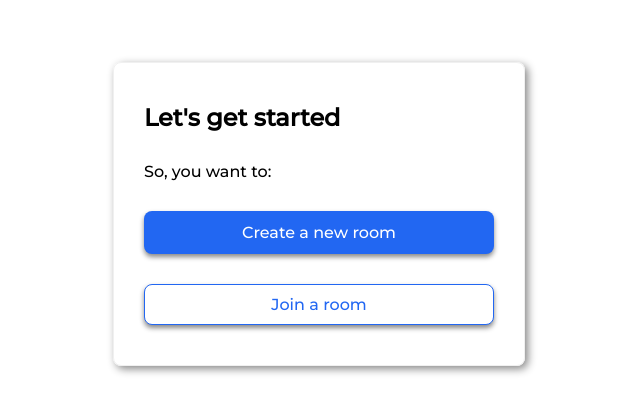
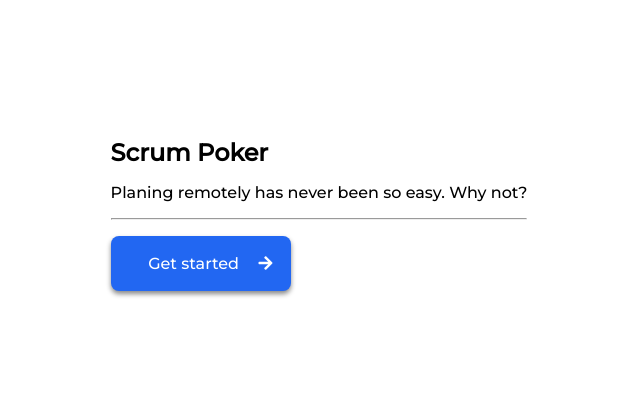
Before and after one commit to StarfruitTree/scrum-poker, a React app: page / in a window 1280 px wide. Shown: the part 186-598 px from the top of the page, without its empty margins (321-961 px from the left). Built offline with nearby package versions, Linux system fonts and the light colour scheme.

Commit message:
Add Icon component and fix some coding conventions

```diff
--- a/src/components/Button/index.tsx
+++ b/src/components/Button/index.tsx
@@ -1,29 +1,21 @@
 import React from 'react';
-import Style from './style.module.scss';
+import style from './style.module.scss';
+import { Icon } from '@scrpoker/components';
 
 interface Props {
-  buttonType: string;
-  iconClassName?: string;
+  type: string;
+  icon?: string;
   className?: string;
 }
 
-const Button: React.FC<Props> = ({
-  buttonType,
-  iconClassName,
-  children,
-  className,
-}) => {
+const Button: React.FC<Props> = ({ type, icon, children, className }) => {
   const classes =
-    className === undefined
-      ? Style[buttonType]
-      : Style[buttonType] + ' ' + className;
+    className === undefined ? style[type] : style[type] + ' ' + className;
 
   return (
     <button className={classes} type="button">
       <span>{children}</span>
-      {iconClassName === undefined ? null : (
-        <i className={'fas fa-' + iconClassName} />
-      )}
+      {icon && <Icon icon={icon} />}
     </button>
   );
 };
--- a/src/components/Button/style.module.scss
+++ b/src/components/Button/style.module.scss
@@ -6,7 +6,7 @@
   outline: none;
   box-shadow: 0px 3px 5px #888888;
   border-radius: 8px;
-  padding: 10px;
+  padding: 1rem;
   font-size: 1rem;
   width: 100%;
 
--- /dev/null
+++ b/src/components/Icon/index.tsx
@@ -0,0 +1,11 @@
+import React from 'react';
+
+interface Props {
+  icon: string;
+}
+
+const Icon: React.FC<Props> = ({ icon }) => {
+  return <i className={'fas fa-' + icon} />;
+};
+
+export default Icon;
--- a/src/components/index.ts
+++ b/src/components/index.ts
@@ -1,4 +1,5 @@
 import Button from './Button';
 import Typo from './Typo';
+import Icon from './Icon';
 
-export { Button, Typo };
+export { Button, Typo, Icon };
--- a/src/index.tsx
+++ b/src/index.tsx
@@ -7,7 +7,7 @@ import './styles/global.scss';
 function App() {
   return (
     <>
-      <WelcomeForm />
+      <LandingPage />
     </>
   );
 }
--- a/src/page/Landing/index.tsx
+++ b/src/page/Landing/index.tsx
@@ -1,18 +1,18 @@
 import React from 'react';
 import { Button, Typo } from '@scrpoker/components';
-import Style from './style.module.scss';
+import style from './style.module.scss';
 
 export default function LandingPage() {
   return (
-    <div className={Style.container}>
+    <div className={style.container}>
       <div>
         <Typo type="h2">Scrum Poker</Typo>
         <Typo>Planing remotely has never been so easy. Why not?</Typo>
         <hr />
         <Button
-          className={Style['custom-button']}
-          iconClassName="arrow-right"
-          buttonType="primary"
+          className={style['custom-button']}
+          icon="arrow-right"
+          type="primary"
         >
           Get started
         </Button>
--- a/src/page/Landing/style.module.scss
+++ b/src/page/Landing/style.module.scss
@@ -6,11 +6,11 @@
 
   div {
     hr {
-      margin: 15px 0px;
+      margin: 1rem 0px;
     }
 
     p {
-      margin: 10px 0px;
+      margin: 1rem 0px;
     }
   }
 }
@@ -21,6 +21,6 @@
 
 @media only screen and (max-width: 600px) {
   .container > div {
-    width: 90%;
+    padding: 1.5rem;
   }
 }
--- a/src/page/Welcome/index.tsx
+++ b/src/page/Welcome/index.tsx
@@ -1,19 +1,19 @@
 import React from 'react';
 import { Button, Typo } from '@scrpoker/components';
-import Style from './style.module.scss';
+import style from './style.module.scss';
 
 export default function Welcome() {
   return (
-    <div className={Style.container}>
-      <div className={Style['form-container']}>
+    <div className={style.container}>
+      <div className={style['form-container']}>
         <div>
           <Typo type="h2">Let's get started</Typo>
           <Typo>So, you want to:</Typo>
         </div>
-        <Button className={Style['custom-button']} buttonType="primary">
+        <Button className={style['custom-button']} type="primary">
           Create a new room
         </Button>
-        <Button className={Style['custom-button']} buttonType="secondary">
+        <Button className={style['custom-button']} type="secondary">
           Join a room
         </Button>
       </div>
--- a/src/page/Welcome/style.module.scss
+++ b/src/page/Welcome/style.module.scss
@@ -11,18 +11,18 @@
   border-radius: 8px;
 
   h2 {
-    margin: 30px 0px;
+    margin: 2rem 0px;
   }
 
   p {
-    margin: 30px 0px;
+    margin: 2rem 0px;
   }
 
   button {
-    margin: 30px 0px;
+    margin: 2rem 0px;
   }
 
-  padding: 10px 30px;
+  padding: 1rem 2rem;
 }
 
 .custom-button {
@@ -39,19 +39,19 @@
 
     button {
       width: 100%;
-      margin: 15px 0px;
+      margin: 1rem 0px;
     }
 
     h2 {
-      margin: 15px 0px;
+      margin: 1rem 0px;
     }
 
     p {
-      margin: 15px 0px;
+      margin: 1rem 0px;
     }
 
     div {
-      margin-bottom: 20px;
+      margin-bottom: 1rem;
     }
   }
 }
```
Also changed, not shown: src/components/Icon/style.module.scss (added), 2 other files (tests, documents, lock files or other folders).
